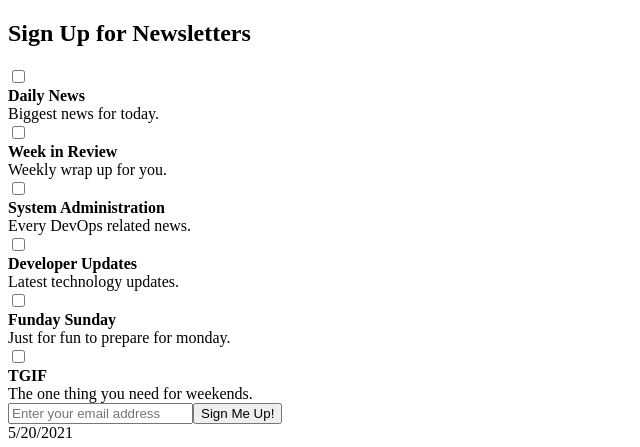
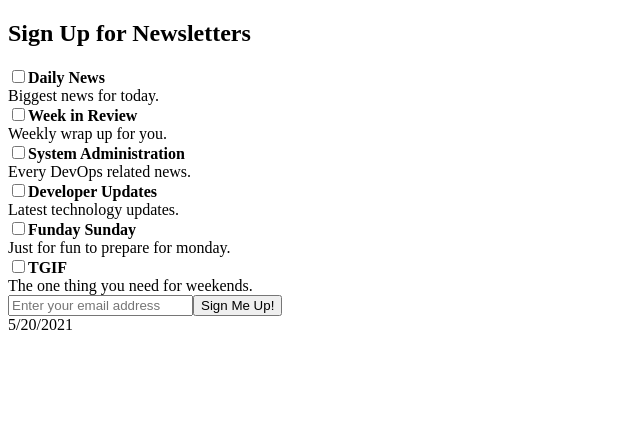
Before and after one commit to rannien/design-next, a Next.js app: page /subscribe in a window 1280 px wide. Shown: the part 906-1353 px from the top of the page, without its empty margins (0-640 px from the left). After the commit the page ends 1248 px from the top, so only its background shows below. Built offline with nearby package versions, Linux system fonts and the light colour scheme.

Commit message:
finish subscribe

```diff
--- a/package.json
+++ b/package.json
@@ -13,6 +13,7 @@
     "react-dom": "^17.0.1"
   },
   "devDependencies": {
+    "@tailwindcss/forms": "^0.3.2",
     "@types/node": "^12.20.13",
     "@types/react": "^17.0.6",
     "@types/react-dom": "^17.0.5",
--- a/pages/subscribe.tsx
+++ b/pages/subscribe.tsx
@@ -13,22 +13,22 @@ const SubscribePage = () => (
   <>
     <div className="bg-white mx-auto px-16 py-12 rounded-md">
       <h2 className="font-bold text-xl mb-10">Sign Up for Newsletters</h2>
-      <div className="grid grid-cols-3 gap-4">
+      <div className="grid lg:grid-cols-3 md:grid-cols-2 gap-4 sm:gap-3 mb-8 justify-items-stretch">
         {subscriptions.map((subscription) => (
-          <div className="flex" key={subscription.id}>
-            <div className="">
-              <input type="checkbox" name="newsletter[]" />
-            </div>
-            <div className="">
-              <strong className="text-gray-600">{subscription.title}</strong><br />
-              <span>{subscription.description}</span>
-            </div>
-          </div>
+          <div className="p-4 max-w-xs bg-white rounded-xl shadow-md h-28 flex" key={subscription.id}>
+            <label className="flex items-center space-x-3 cursor-pointer">
+              <input type="checkbox" name="" value="1" className="form-tick appearance-none h-6 w-6 border border-gray-300 rounded-md focus:ring-purple-600 checked:bg-purple-600 hover:text-purple-800 focus:text-purple-600 checked:border-transparent focus:outline-none" />
+              <span className="text-gray-900 font-medium">
+                <strong className="text-gray-600">{subscription.title}</strong><br />
+                <span className="text-gray-500">{subscription.description}</span>
+              </span>
+            </label>
+         </div>
         ))}
       </div>
 
       <div>
-        <input className="rounded-sm border-2 max-w-md w-2/4 p-4 border-collapse" type="email" name="email" placeholder="Enter your email address" />
+        <input className="rounded-sm border-purple-500 max-w-md w-2/4 p-4 border-collapse" type="email" name="email" placeholder="Enter your email address" />
 
         <button className="p-4 inline-block border-2 rounded-sm text-white bg-purple-600 hover:bg-purple-700 focus:outline-none focus:ring-2 focus:ring-purple-600 focus:ring-opacity-50">
           Sign Me Up!
```
Also changed, not shown: tailwind.config.js (+7 -2 lines), 1 other file (tests, documents, lock files or other folders).
